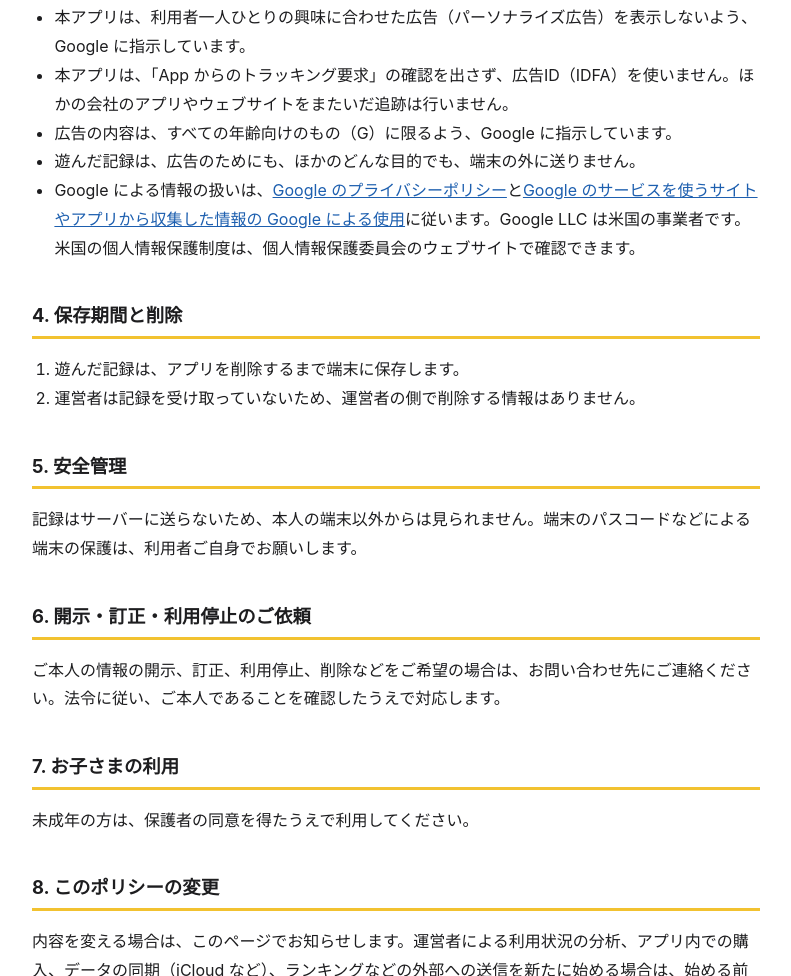
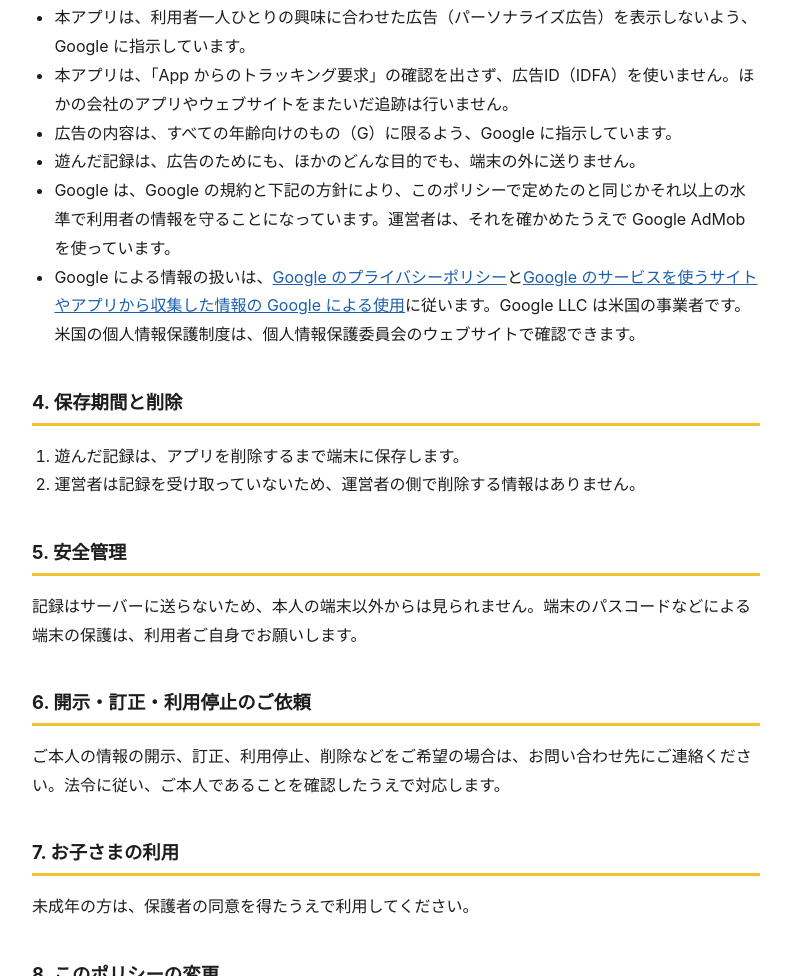
Before and after one commit to gekimax2000/schedule, a plain HTML site: page kanjijujiro/privacy.html in a window 1280 px wide. Shown: the part 1677-2653 px from the top of the page, without its empty margins (244-1035 px from the left). Drawn offline with Linux system fonts and the light colour scheme.

Commit message:
漢字の十字路のプライバシーポリシーに、広告会社も同じように守る一文を足す
Co-Authored-By: Claude Opus 5.5 <noreply@anthropic.com>

```diff
--- a/kanjijujiro/privacy.html
+++ b/kanjijujiro/privacy.html
@@ -48,6 +48,7 @@
 <li>本アプリは、「App からのトラッキング要求」の確認を出さず、広告ID（IDFA）を使いません。ほかの会社のアプリやウェブサイトをまたいだ追跡は行いません。</li>
 <li>広告の内容は、すべての年齢向けのもの（G）に限るよう、Google に指示しています。</li>
 <li>遊んだ記録は、広告のためにも、ほかのどんな目的でも、端末の外に送りません。</li>
+<li>Google は、Google の規約と下記の方針により、このポリシーで定めたのと同じかそれ以上の水準で利用者の情報を守ることになっています。運営者は、それを確かめたうえで Google AdMob を使っています。</li>
 <li>Google による情報の扱いは、<a href="https://policies.google.com/privacy?hl=ja">Google のプライバシーポリシー</a>と<a href="https://policies.google.com/technologies/partner-sites?hl=ja">Google のサービスを使うサイトやアプリから収集した情報の Google による使用</a>に従います。Google LLC は米国の事業者です。米国の個人情報保護制度は、個人情報保護委員会のウェブサイトで確認できます。</li>
 </ul>
 
```
